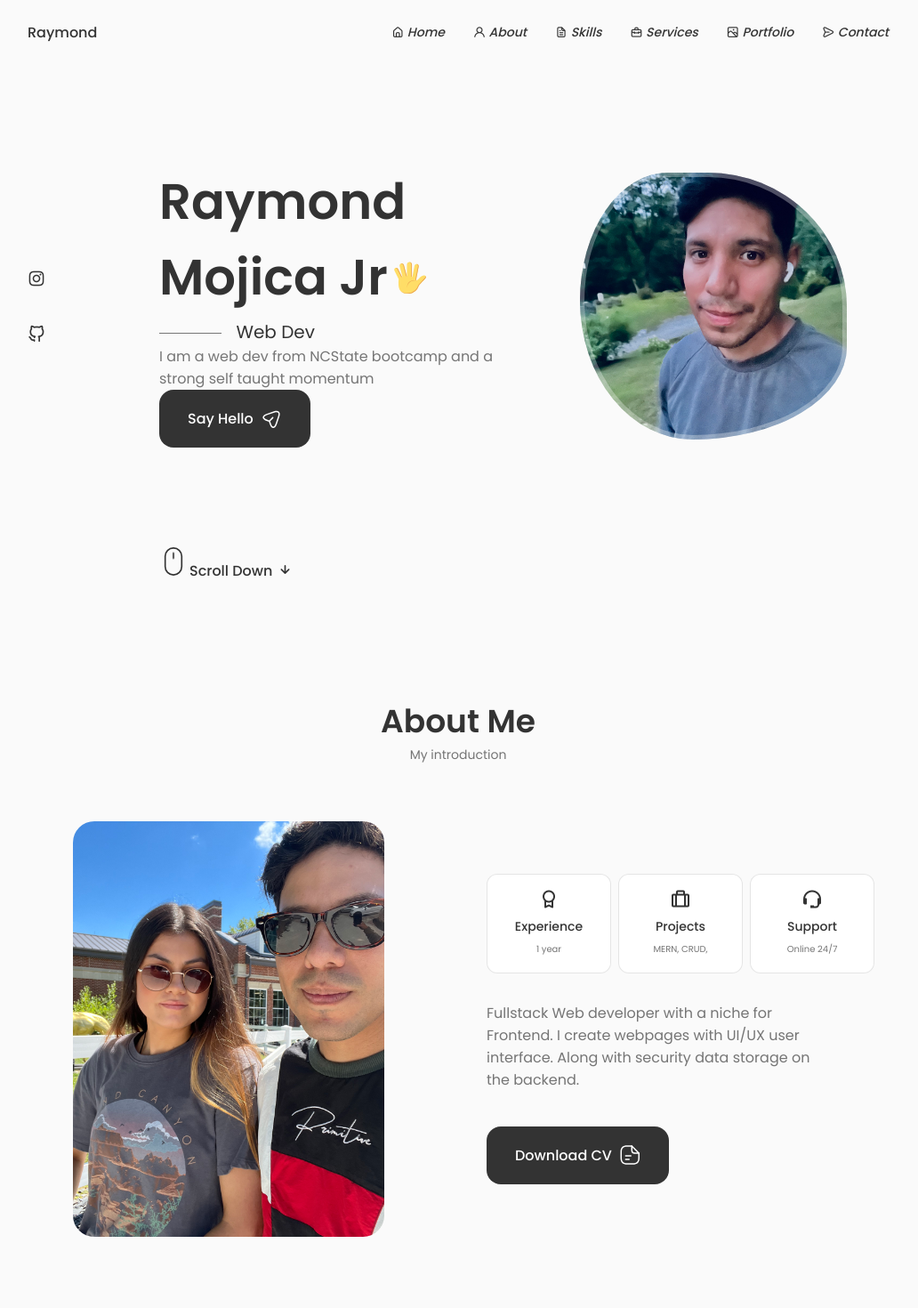
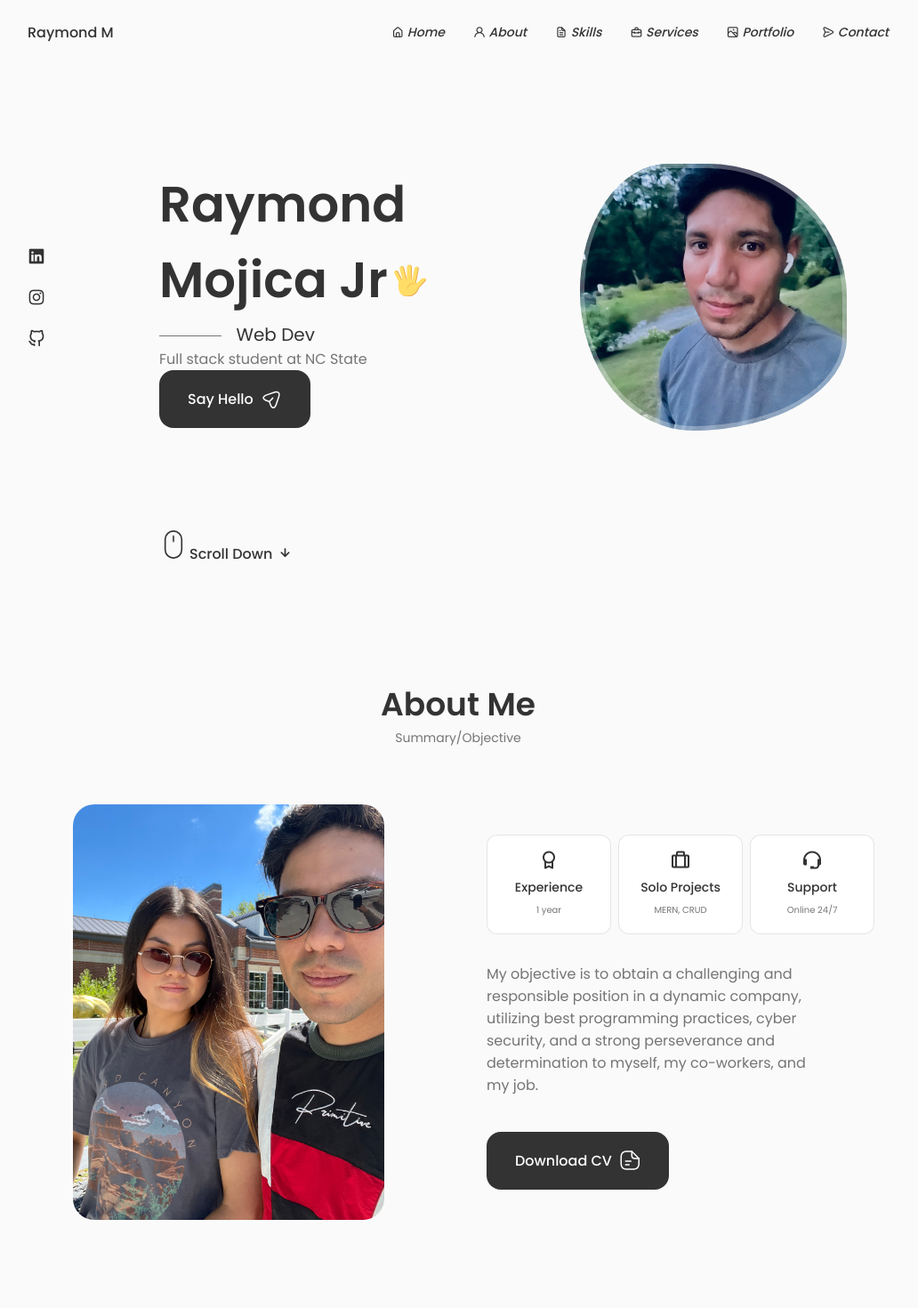
Before and after one commit to Raymondmojica/Raymondmojica.github.io, a React (Create React App) app: page / in a window 1280 px wide. Shown: the top 1470 px of the page at 89% size, without its empty margins (125-1157 px from the left). Built offline with nearby package versions, Linux system fonts and the light colour scheme.

Commit message:
edited links and added descriptions

```diff
--- a/package.json
+++ b/package.json
@@ -1,5 +1,5 @@
 {
-  "homepage": "https://Raymondmojica.github.io/Raymondmojica.github.io",
+  "homepage": "https://Raymondmojica.github.io",
   "name": "portfolio",
   "version": "0.1.0",
   "private": true,
--- a/src/components/about/About.jsx
+++ b/src/components/about/About.jsx
@@ -8,15 +8,16 @@ const About = () => {
   return (
     <section className="about section" id="about">
       <h2 className="section__title">About Me</h2>
-      <span className="section__subtitle">My introduction</span>
+      <span className="section__subtitle">Summary/Objective</span>
       <div className="about__container container grid">
         <img src={AboutImg} alt="" className="about__img" />
         <div className="about__data">
           <Info />
           <p className="about__description">
-            Fullstack Web developer with a niche for Frontend. I create webpages
-            with UI/UX user interface. Along with security data storage on the
-            backend.
+            My objective is to obtain a challenging and responsible position in
+            a dynamic company, utilizing best programming practices, cyber
+            security, and a strong perseverance and determination to myself, my
+            co-workers, and my job.
           </p>
           <a download="" href={CV} className="button button--flex">
             Download CV
--- a/src/components/about/Info.jsx
+++ b/src/components/about/Info.jsx
@@ -11,8 +11,8 @@ const Info = () => {
 
       <div className="about__box">
         <i class="bx bx-briefcase-alt about__icon"></i>
-        <h3 className="about__title">Projects</h3>
-        <span className="about__subtitle">MERN, CRUD, </span>
+        <h3 className="about__title">Solo Projects</h3>
+        <span className="about__subtitle">MERN, CRUD </span>
       </div>
 
       <div className="about__box">
--- a/src/components/header/Header.jsx
+++ b/src/components/header/Header.jsx
@@ -8,7 +8,7 @@ const Header = () => {
     <header className="header">
       <nav className="nav container">
         <a href="index.html" className="nav__logo">
-          Raymond
+          Raymond M
         </a>
         <div className={Toggle ? "nav__menu show-menu" : "nav__menu"}>
           <ul className="nav__list grid">
--- a/src/components/home/Data.jsx
+++ b/src/components/home/Data.jsx
@@ -56,9 +56,7 @@ const Data = () => {
         </svg>
       </h1>
       <h3 className="home__subtitle">Web Dev</h3>
-      <p className="home__description">
-        I am a web dev from NCState bootcamp and a strong self taught momentum
-      </p>
+      <p className="home__description">Full stack student at NC State</p>
       <a href="#contact" className="button button--flex">
         {" "}
         Say Hello
--- a/src/components/home/Social.jsx
+++ b/src/components/home/Social.jsx
@@ -4,19 +4,23 @@ const Social = () => {
   return (
     <div className="home__social">
       <a
-        href="https://www.instagram.com"
+        href="https://www.linkedin.com/in/raymondmojicajr/"
+        className="home__social-icon"
+        target="_blank"
+      >
+        <i class="uil uil-linkedin"></i>
+      </a>
+
+      <a
+        href="https://instagram.com/tsgkta?r=nametag"
         className="home__social-icon"
         target="_blank"
       >
         <i class="uil uil-instagram"></i>
       </a>
 
-      <a href="#" className="home__social-icon" target="_blank">
-        <i class="uil uil-dribble"></i>
-      </a>
-
       <a
-        href="https://github.com"
+        href="https://github.com/LEGOmyCode"
         className="home__social-icon"
         target="_blank"
       >
```
